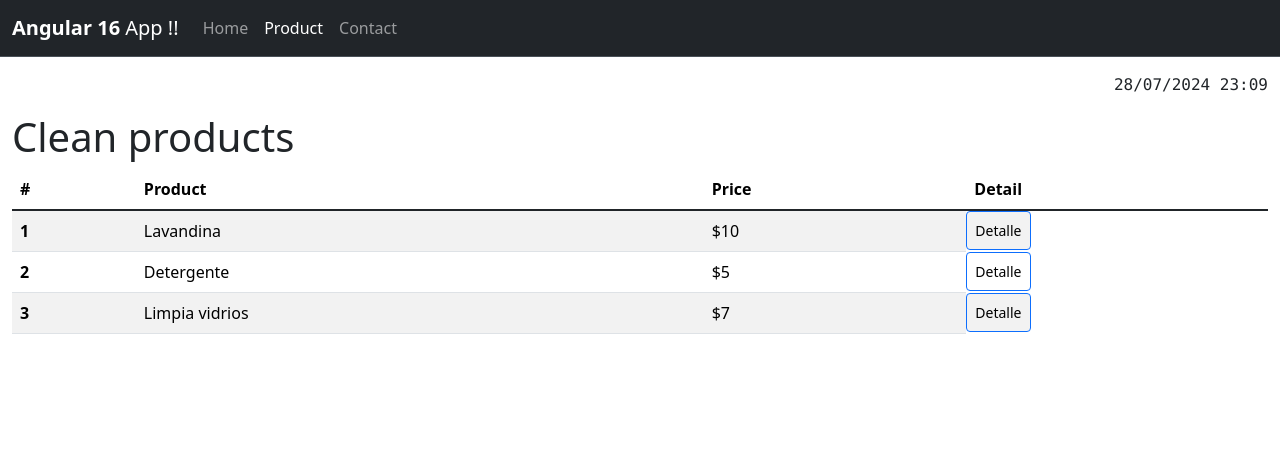
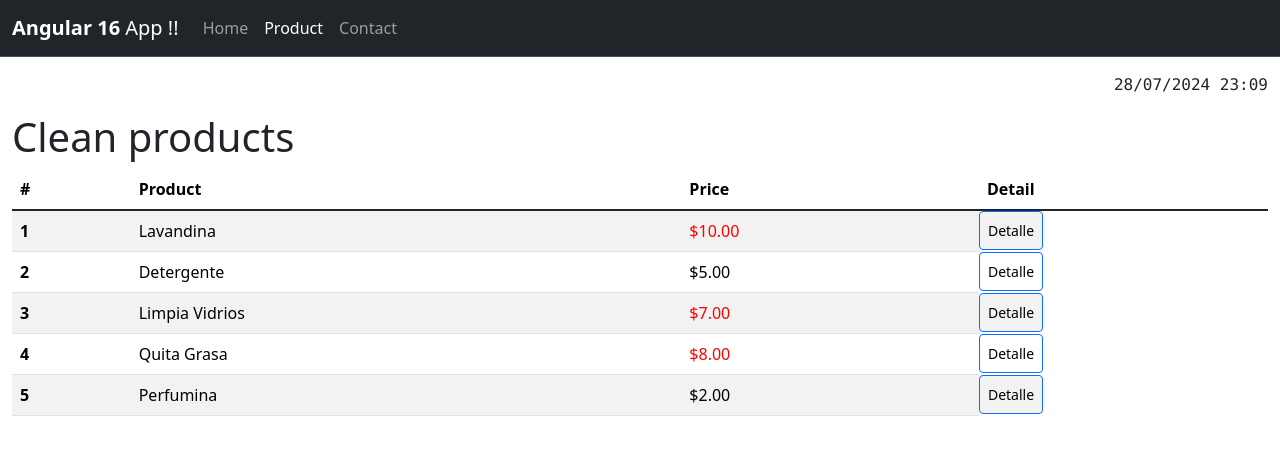
Before and after one commit to MauriVenegas/angular-16, an Angular app: page /product in a window 1280 px wide. Shown: the top 454 px of the page. Built offline with nearby package versions, Linux system fonts and the light colour scheme.

Commit message:
ngIf, ngFor, ngStyle, ngClass, ng-container

```diff
--- a/src/app/product-detail/product-detail.component.html
+++ b/src/app/product-detail/product-detail.component.html
@@ -1 +1,9 @@
-<h1>Detalle de producto {{producto}}</h1>
+<ng-container *ngIf="!loading">
+  <h1>Detalle de producto <b>{{product?.name}}</b></h1>
+  <p>Precio: <b [ngStyle]="{'color': color}">{{product?.price | currency}}</b></p>
+  <p *ngIf="product?.description">Descripción: <b>{{product?.description}}</b></p>
+</ng-container>
+
+<ng-container *ngIf="loading">
+  <h5>Loading...</h5>
+</ng-container>
--- a/src/app/product-detail/product-detail.component.ts
+++ b/src/app/product-detail/product-detail.component.ts
@@ -1,5 +1,7 @@
 import { Component, OnInit } from '@angular/core';
 import { ActivatedRoute } from '@angular/router';
+import { productsList, Product } from '../products/procucts.mocks'
+
 
 @Component({
   selector: 'app-product-detail',
@@ -8,14 +10,24 @@ import { ActivatedRoute } from '@angular/router';
 })
 export class ProductDetailComponent implements OnInit {
 
-  producto?: string
+  product?: Product
+  products: Product[] = productsList
+  loading: boolean = true
+  color: string = ''
   constructor(private _rout: ActivatedRoute) { }
 
   ngOnInit(): void {
     // Obtiene el parámetro pasado por la url
-    this._rout.params.subscribe(params => {
-      this.producto = params['productId']
-    })
+    setTimeout(() => {
+      this._rout.params.subscribe(params => {
+        this.product = this.products.find(
+          product => product.id === parseInt(params['productId']
+          ))
+        this.color = this.product?.price as number > 5 ? 'red' : ''
+        this.loading = false
+      })
+    }, 1500)
+
   }
 
 }
--- /dev/null
+++ b/src/app/products/procucts.mocks.ts
@@ -0,0 +1,14 @@
+export const productsList: Product[] = [
+  { id: 1, name: 'Lavandina', price: 10, description: 'Botella de 1 Litro' },
+  { id: 2, name: 'Detergente', price: 5, description: 'Dura 120 lavados' },
+  { id: 3, name: 'Limpia Vidrios', price: 7, description: 'Tus vidrios transparentes' },
+  { id: 4, name: 'Quita Grasa', price: 8, description: 'Cocina tranquilo, nosotros limpiamos' },
+  { id: 5, name: 'Perfumina', price: 2 }
+]
+
+export interface Product {
+  id: number | string;
+  name: string;
+  price: number;
+  description?: string;
+}
--- a/src/app/products/products.component.css
+++ b/src/app/products/products.component.css
@@ -0,0 +1,3 @@
+.red-color {
+  color: #ff0000;
+}
--- a/src/app/products/products.component.html
+++ b/src/app/products/products.component.html
@@ -10,23 +10,12 @@
     </tr>
   </thead>
   <tbody class="table-group-divider">
-    <tr>
-      <th scope="row">1</th>
-      <td>Lavandina</td>
-      <td>$10</td>
-      <button type="button" class="btn btn-sm btn-primary" [routerLink]="['/product','Lavandina']">Detalle</button>
-    </tr>
-    <tr>
-      <th scope="row">2</th>
-      <td>Detergente</td>
-      <td>$5</td>
-      <button type="button" class="btn btn-sm btn-primary" [routerLink]="['/product','Detergente']">Detalle</button>
-    </tr>
-    <tr>
-      <th scope="row">3</th>
-      <td>Limpia vidrios</td>
-      <td>$7</td>
-      <button type="button" class="btn btn-sm btn-primary" [routerLink]="['/product','LimpiaVidrios']">Detalle</button>
+    <tr *ngFor="let product of products">
+      <th scope="row"> {{product.id}} </th>
+      <td>{{product.name}}</td>
+      <td [ngClass]="{'red-color': product.price > 5}">{{product.price | currency}}</td>
+      <button type="button" class="btn btn-sm btn-primary" [routerLink]="['/product', product.id]">Detalle
+      </button>
     </tr>
   </tbody>
 </table>
--- a/src/app/products/products.component.ts
+++ b/src/app/products/products.component.ts
@@ -1,4 +1,5 @@
 import { Component } from '@angular/core';
+import { productsList, Product } from './procucts.mocks'
 
 @Component({
   selector: 'app-products',
@@ -7,4 +8,6 @@ import { Component } from '@angular/core';
 })
 export class ProductsComponent {
 
+  products: Product[] = productsList
+
 }
```
